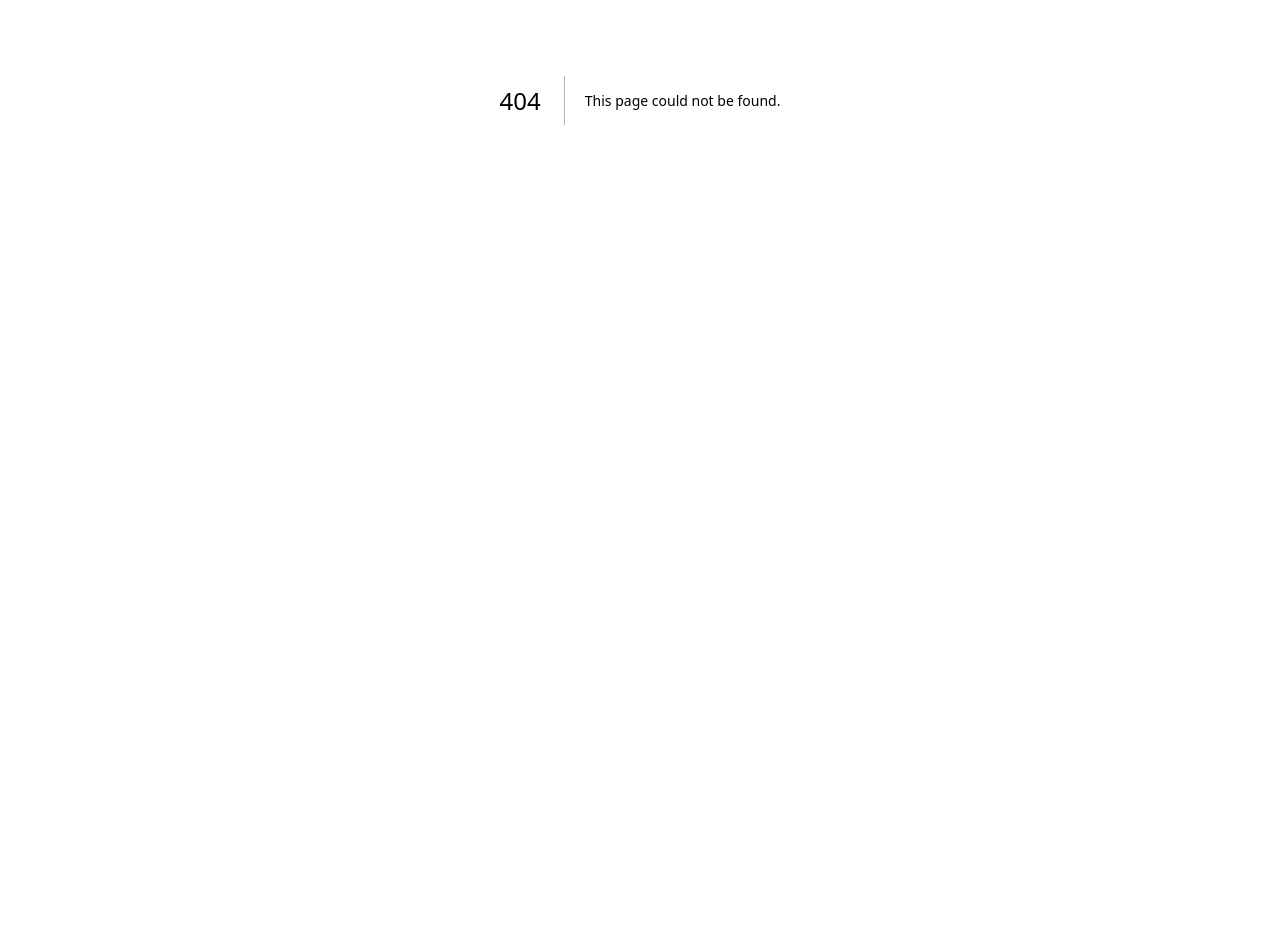
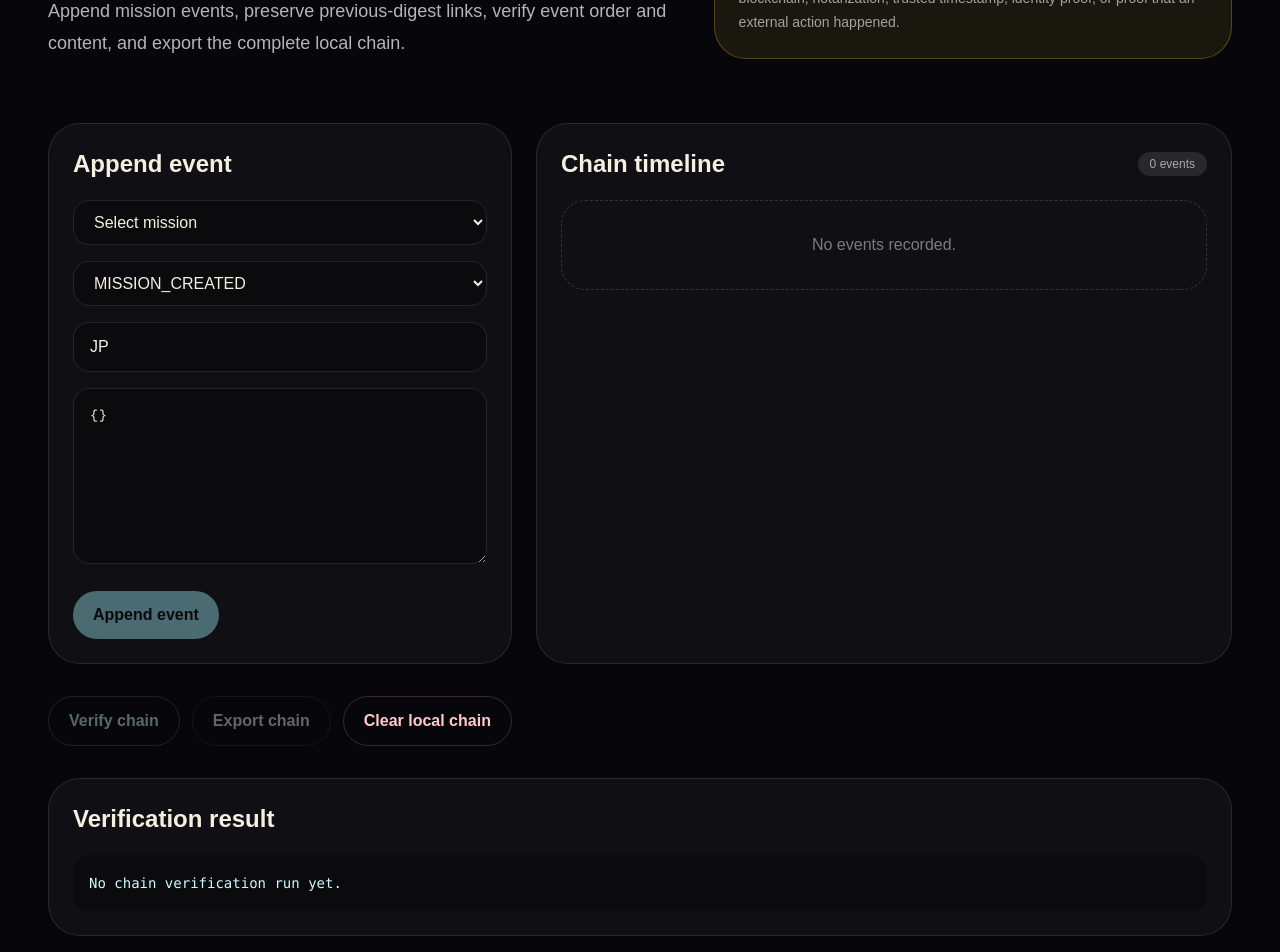
Before and after one commit to hvitiswift-afk/nextjs-boilerplate, a Next.js app: page /service-bridge/events in a window 1280 px wide. Before the commit this address had no page. Shown: the part 300-1252 px from the top of the page. Before the commit the page ends 800 px from the top, so only its background shows below. Built offline with nearby package versions, Linux system fonts and the light colour scheme.

Commit message:
Add Service Bridge event-chain console

```diff
--- /dev/null
+++ b/app/service-bridge/events/page.tsx
@@ -0,0 +1,32 @@
+"use client";
+
+import { useEffect, useMemo, useState } from "react";
+
+type Mission = { id: string; title: string; service: string } & Record<string, unknown>;
+type EventType = "MISSION_CREATED" | "FIELD_UPDATED" | "POLICY_DECIDED" | "APPROVAL_RECORDED" | "ROUTE_OPENED" | "VERIFICATION_RECORDED" | "ROLLBACK_RECORDED" | "MISSION_CLOSED";
+type ChainEvent = { id:string; missionId:string; type:EventType; occurredAt:string; actor:string; data:Record<string,unknown>; previousDigest:string|null; digest:string };
+
+const MISSION_KEY="jp-hviti-service-bridge-v2";
+const EVENT_KEY="jp-hviti-service-bridge-events-v1";
+const eventTypes:EventType[]=["MISSION_CREATED","FIELD_UPDATED","POLICY_DECIDED","APPROVAL_RECORDED","ROUTE_OPENED","VERIFICATION_RECORDED","ROLLBACK_RECORDED","MISSION_CLOSED"];
+
+export default function EventChainPage(){
+ const [missions,setMissions]=useState<Mission[]>([]);const [events,setEvents]=useState<ChainEvent[]>([]);const [missionId,setMissionId]=useState("");const [type,setType]=useState<EventType>("MISSION_CREATED");const [actor,setActor]=useState("JP");const [dataText,setDataText]=useState("{}");const [verification,setVerification]=useState<Record<string,unknown>|null>(null);const [error,setError]=useState("");const [loading,setLoading]=useState(false);
+ useEffect(()=>{try{const m=localStorage.getItem(MISSION_KEY),e=localStorage.getItem(EVENT_KEY);if(m){const parsed=JSON.parse(m);setMissions(parsed);if(parsed[0])setMissionId(parsed[0].id)}if(e)setEvents(JSON.parse(e));}catch{setError("Could not load local mission or event data.")}},[]);
+ useEffect(()=>{localStorage.setItem(EVENT_KEY,JSON.stringify(events));},[events]);
+ const mission=useMemo(()=>missions.find(m=>m.id===missionId)||null,[missions,missionId]);
+ async function append(){setLoading(true);setError("");setVerification(null);try{const data=JSON.parse(dataText);const previousEvent=events.at(-1)||null;const response=await fetch("/api/service-bridge/events/append",{method:"POST",headers:{"content-type":"application/json"},body:JSON.stringify({missionId,type,actor,data,previousEvent})});const body=await response.json();if(!response.ok)throw new Error(body.error||"Event append failed.");setEvents(current=>[...current,body.event]);setDataText("{}");}catch(cause){setError(cause instanceof Error?cause.message:"Event append failed.");}finally{setLoading(false)}}
+ async function verify(){setLoading(true);setError("");try{const response=await fetch("/api/service-bridge/events/verify",{method:"POST",headers:{"content-type":"application/json"},body:JSON.stringify({events})});const body=await response.json();setVerification(body);if(!response.ok&&response.status!==422)throw new Error(body.error||"Verification failed.");}catch(cause){setError(cause instanceof Error?cause.message:"Verification failed.");}finally{setLoading(false)}}
+ function exportChain(){const blob=new Blob([JSON.stringify({version:1,exportedAt:new Date().toISOString(),events},null,2)],{type:"application/json"});const a=document.createElement("a");a.href=URL.createObjectURL(blob);a.download="jp-hviti-event-chain.json";a.click();URL.revokeObjectURL(a.href)}
+ return <main className="min-h-screen bg-[#07070b] text-[#f5efe2]"><section className="mx-auto w-full max-w-7xl px-6 py-10 sm:px-10 lg:px-12">
+  <nav className="flex flex-wrap items-center justify-between gap-3 border-b border-white/10 pb-5 text-sm text-white/60"><a className="font-mono uppercase tracking-[.3em] text-cyan-200" href="/service-bridge">Service Bridge</a><div className="flex gap-3"><a href="/service-bridge/control">Control</a><a href="/service-bridge/receipts">Receipts</a><a href="/service-bridge/status">Status</a></div></nav>
+  <header className="grid gap-8 py-16 lg:grid-cols-[1.1fr_.9fr] lg:items-end"><div><p className="mb-4 inline-flex rounded-full border border-fuchsia-300/30 bg-fuchsia-300/10 px-4 py-2 text-sm text-fuchsia-100">Ordered mission history • local event chain</p><h1 className="text-5xl font-black sm:text-7xl">Event Chain</h1><p className="mt-6 max-w-3xl text-lg leading-8 text-white/70">Append mission events, preserve previous-digest links, verify event order and content, and export the complete local chain.</p></div><div className="rounded-[2rem] border border-amber-300/25 bg-amber-300/[.08] p-6"><p className="font-semibold text-amber-100">Integrity boundary</p><p className="mt-3 text-sm leading-6 text-white/60">This detects local content or ordering changes. It is not a signature, blockchain, notarization, trusted timestamp, identity proof, or proof that an external action happened.</p></div></header>
+  <section className="grid gap-6 lg:grid-cols-[.8fr_1.2fr]">
+   <aside className="rounded-[2rem] border border-white/10 bg-white/[.04] p-6"><h2 className="text-2xl font-black">Append event</h2><div className="mt-5 space-y-4"><select className="w-full rounded-2xl border border-white/10 bg-black/30 px-4 py-3" value={missionId} onChange={e=>setMissionId(e.target.value)}><option value="">Select mission</option>{missions.map(m=><option key={m.id} value={m.id}>{m.title} — {m.service}</option>)}</select><select className="w-full rounded-2xl border border-white/10 bg-black/30 px-4 py-3" value={type} onChange={e=>setType(e.target.value as EventType)}>{eventTypes.map(t=><option key={t}>{t}</option>)}</select><input className="w-full rounded-2xl border border-white/10 bg-black/30 px-4 py-3" value={actor} onChange={e=>setActor(e.target.value)} placeholder="Actor"/><textarea className="min-h-44 w-full rounded-2xl border border-white/10 bg-black/30 p-4 font-mono text-sm" value={dataText} onChange={e=>setDataText(e.target.value)} placeholder='{"field":"value"}'/></div><button onClick={append} disabled={!missionId||loading} className="mt-5 rounded-full bg-cyan-200 px-5 py-3 font-bold text-black disabled:opacity-40">{loading?"Working…":"Append event"}</button>{mission?<pre className="mt-5 overflow-x-auto rounded-2xl bg-black/30 p-4 text-xs text-cyan-100">{JSON.stringify(mission,null,2)}</pre>:null}</aside>
+   <section className="rounded-[2rem] border border-white/10 bg-white/[.04] p-6"><div className="flex flex-wrap items-center justify-between gap-3"><h2 className="text-2xl font-black">Chain timeline</h2><span className="rounded-full bg-white/10 px-3 py-1 text-xs text-white/60">{events.length} events</span></div><div className="mt-5 space-y-4">{events.length===0?<div className="rounded-3xl border border-dashed border-white/15 p-8 text-center text-white/45">No events recorded.</div>:events.map((event,index)=><article key={event.id} className="rounded-3xl border border-white/10 bg-black/20 p-5"><div className="flex flex-wrap justify-between gap-3"><div><p className="text-xs uppercase tracking-wider text-fuchsia-200/70">#{index+1} {event.type}</p><h3 className="mt-1 font-bold">{event.missionId}</h3><p className="mt-1 text-sm text-white/50">{event.actor} • {event.occurredAt}</p></div><span className="max-w-xs break-all rounded-2xl bg-cyan-200/10 px-3 py-2 font-mono text-xs text-cyan-100">{event.digest}</span></div><pre className="mt-4 overflow-x-auto rounded-2xl bg-black/30 p-4 text-xs leading-5 text-white/65">{JSON.stringify(event.data,null,2)}</pre><p className="mt-3 break-all text-xs text-white/40">Previous: {event.previousDigest||"GENESIS"}</p></article>)}</div></section>
+  </section>
+  {error?<div className="mt-6 rounded-2xl border border-red-300/30 bg-red-300/10 p-4 text-red-100">{error}</div>:null}
+  <section className="mt-8 flex flex-wrap gap-3"><button onClick={verify} disabled={!events.length||loading} className="rounded-full border border-cyan-200/30 px-5 py-3 font-bold text-cyan-100 disabled:opacity-40">Verify chain</button><button onClick={exportChain} disabled={!events.length} className="rounded-full border border-white/15 px-5 py-3 font-bold disabled:opacity-40">Export chain</button><button onClick={()=>{if(confirm("Clear the locally stored event chain?")){setEvents([]);setVerification(null)}}} className="rounded-full border border-red-300/20 px-5 py-3 font-bold text-red-200">Clear local chain</button></section>
+  <section className="mt-8 rounded-[2rem] border border-white/10 bg-white/[.04] p-6"><h2 className="text-2xl font-black">Verification result</h2><pre className="mt-5 overflow-x-auto rounded-2xl bg-black/30 p-4 text-sm leading-6 text-cyan-100">{verification?JSON.stringify(verification,null,2):"No chain verification run yet."}</pre></section>
+ </section></main>
+}
```
